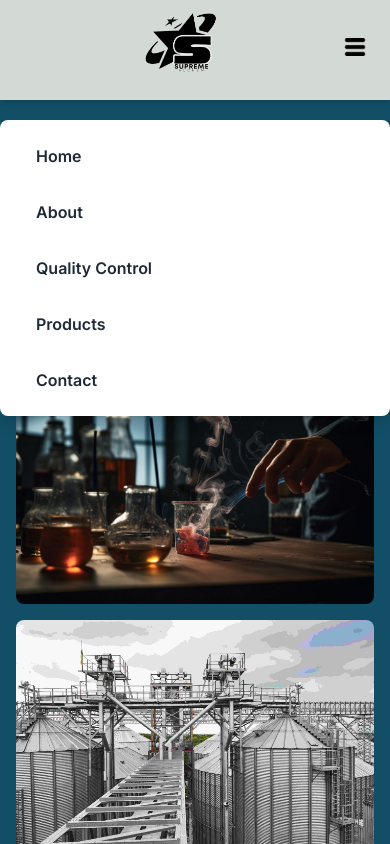
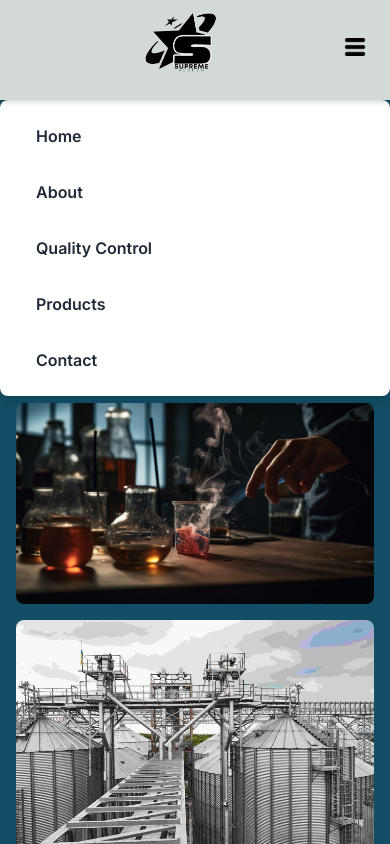
Before and after one commit to AkarshanDas/supremeAlchem, a Next.js app: page / in a window 390 px wide. Both pictures are taken after a click on the button 354 px from the left and 47 px from the top of the page. Shown: the top 844 px of the page. Built offline with nearby package versions, Linux system fonts and the light colour scheme.

Commit message:
ninth commit

```diff
--- a/app/components/Navbar.jsx
+++ b/app/components/Navbar.jsx
@@ -67,7 +67,7 @@ const Navbar = () => {
         </div>
       </nav>
       <div
-        className={`bg-white shadow-lg rounded-lg absolute top-[120px] left-0 w-full z-40 transition-all duration-300 overflow-hidden ${
+        className={`bg-white shadow-lg rounded-lg fixed top-[100px] left-0 w-full z-40 transition-all duration-300 overflow-hidden ${
           isOpen ? "max-h-96 opacity-100" : "max-h-0 opacity-0"
         }`}
       >
--- a/app/layout.jsx
+++ b/app/layout.jsx
@@ -4,7 +4,7 @@ import "./globals.css";
 const inter = Inter({ subsets: ["latin"] });
 
 export const metadata = {
-  title: "Create Next App",
+  title: "Supreme Alchem",
   description: "Generated by create next app",
 };
 
```
